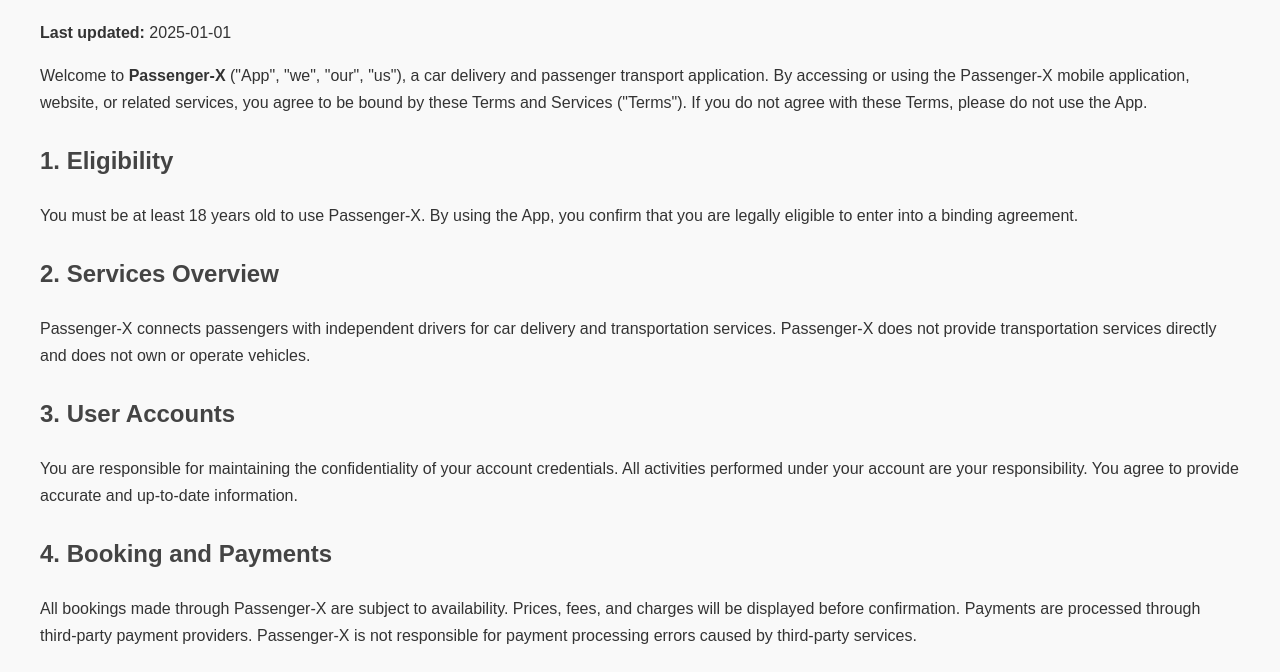
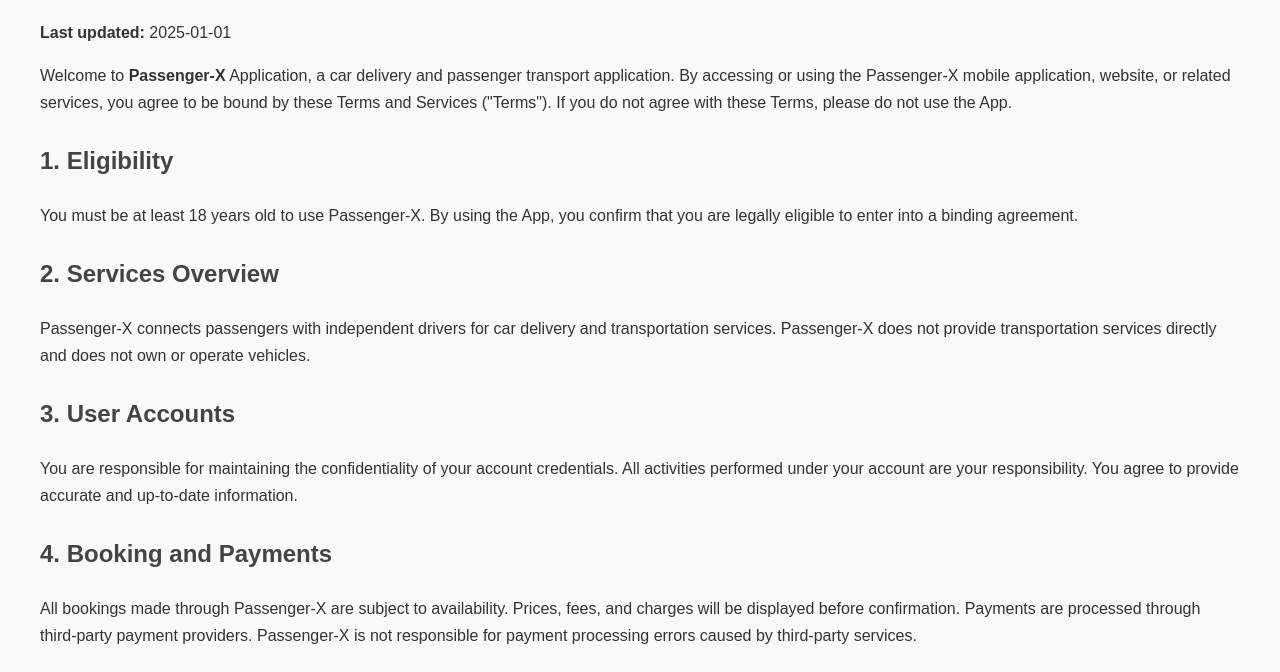
Before and after one commit to shehroz2260/passenger-x-tac, a plain HTML site: page index.html in a window 1280 px wide. Shown: the part 109-781 px from the top of the page. Drawn offline with Linux system fonts and the light colour scheme.

Commit message:
Update welcome message in Terms and Services

```diff
--- a/index.html
+++ b/index.html
@@ -38,7 +38,7 @@
   <p><b>Last updated:</b> 2025-01-01</p>
 
   <p>
-    Welcome to <b>Passenger-X</b> ("App", "we", "our", "us"), a car delivery and passenger transport application.
+    Welcome to <b>Passenger-X</b> Application, a car delivery and passenger transport application.
     By accessing or using the Passenger-X mobile application, website, or related services, you agree to be bound
     by these Terms and Services ("Terms"). If you do not agree with these Terms, please do not use the App.
   </p>
```
